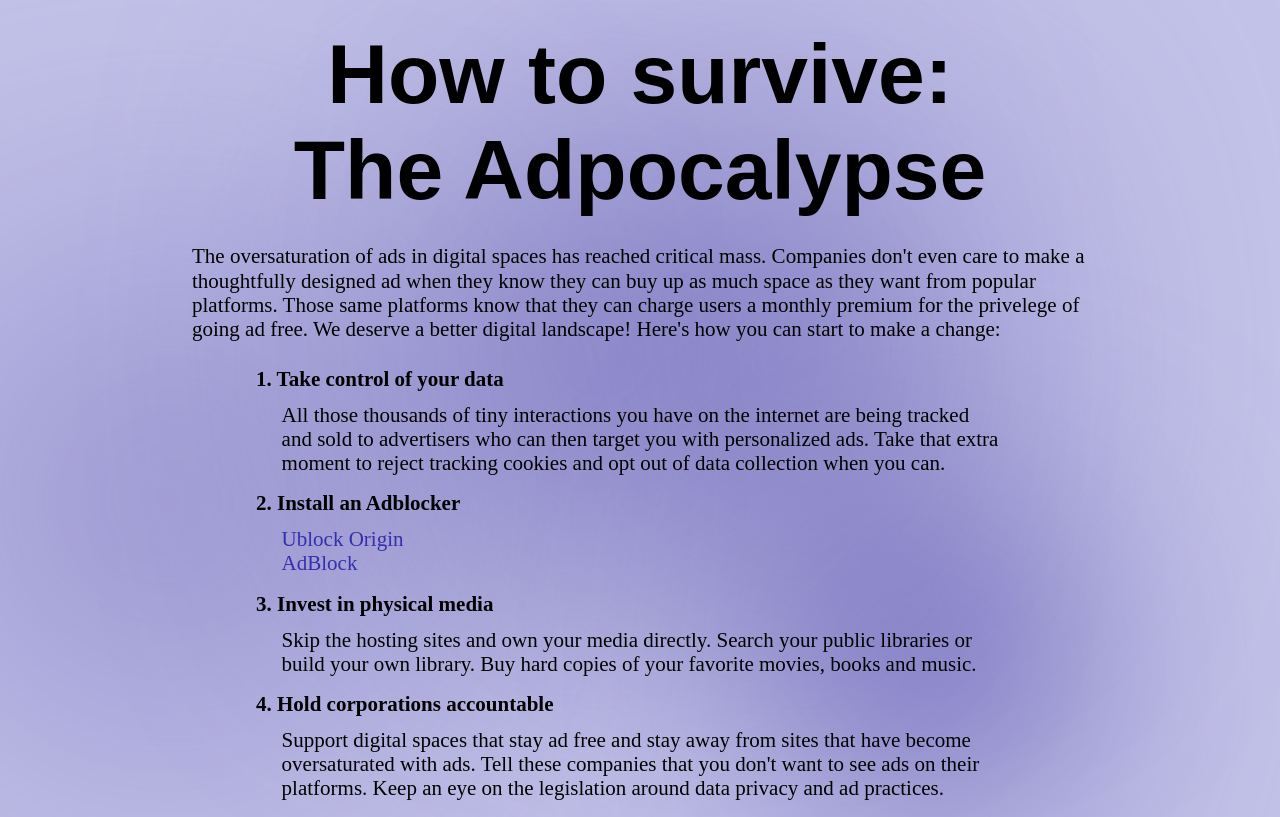
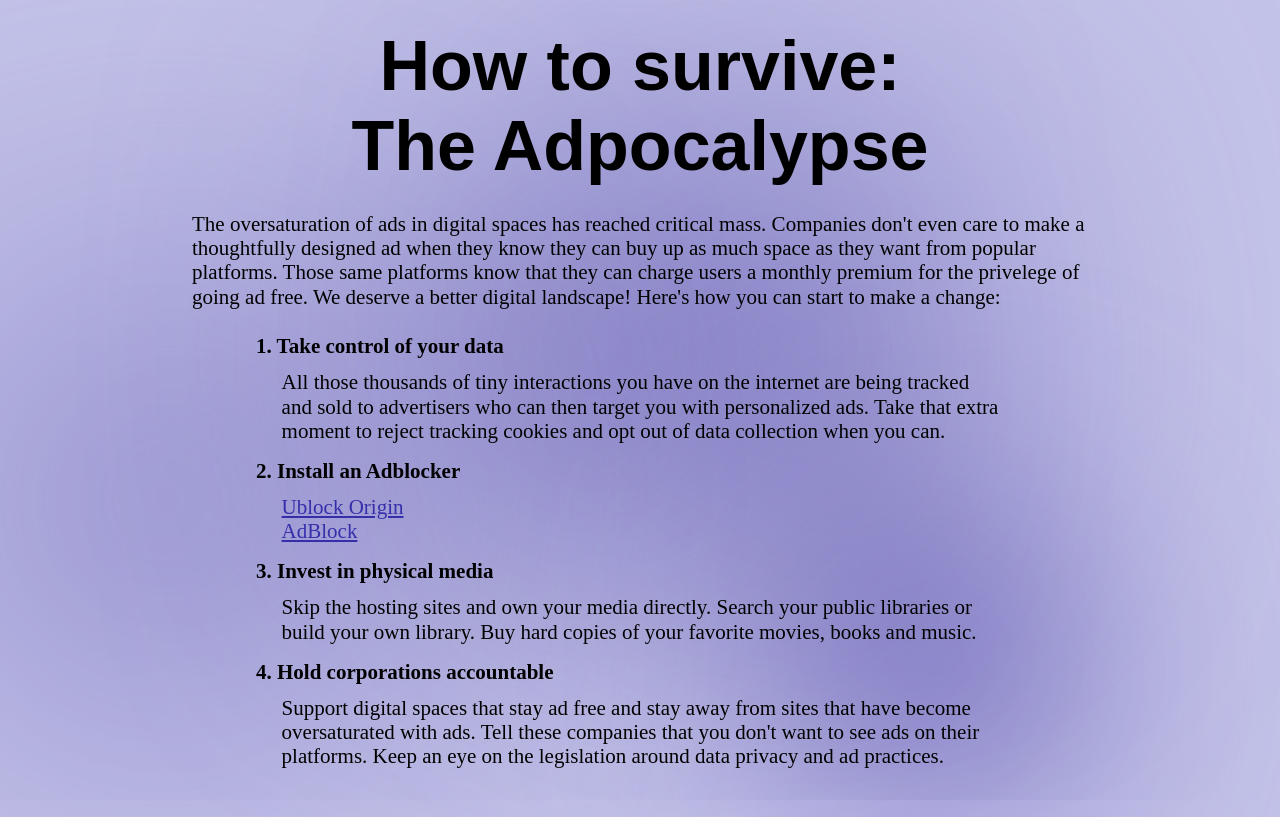
Before and after one commit to carmenmrandolphfajardo-blip/html-poster, a plain HTML site: page index.html in a window 1280 px wide. Drawn offline with Linux system fonts and the light colour scheme; a web font is replaced by a local one.

Commit message:
shrink h1

```diff
--- a/css/main.css
+++ b/css/main.css
@@ -171,7 +171,7 @@ body {
 h1 {
     font-family: "museo", sans-serif;
     font-weight: 600;
-    font-size: 6em;
+    font-size: 5em;
     text-align: center;
     display: flex;
     justify-content: center;
@@ -212,7 +212,6 @@ h2 {
 
 a {
     color: #3e38b9;
-    text-decoration: none;
     transition: color 0.3s ease-in-out;
 }
 
```
